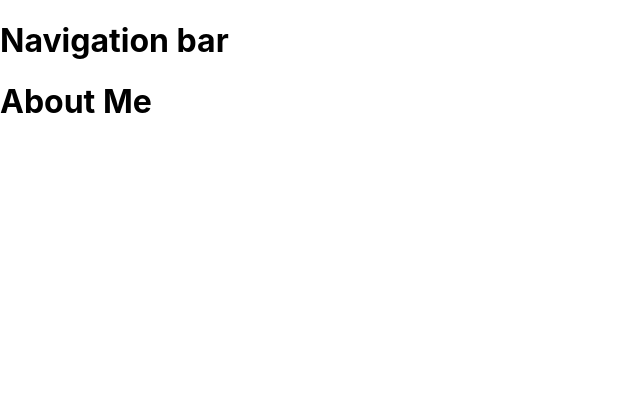
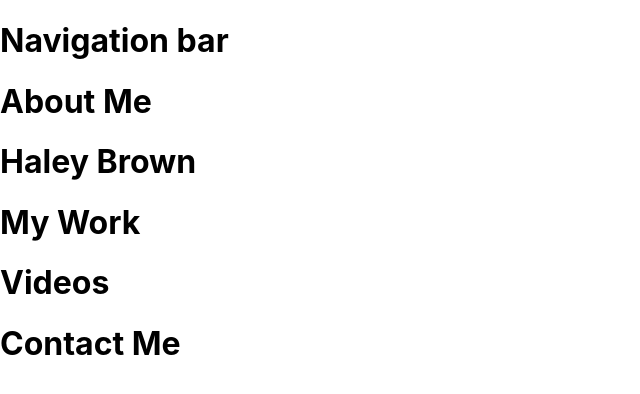
Before and after one commit to Hbrown16/React-Portfolio, a React (Create React App) app in the folder react-portfolio-haley/: page / in a window 1280 px wide. Shown: the top 394 px of the page, without its empty margins (0-640 px from the left). Built offline with nearby package versions, Linux system fonts and the light colour scheme.

Commit message:
importing files

```diff
--- a/react-portfolio-haley/src/App.js
+++ b/react-portfolio-haley/src/App.js
@@ -9,6 +9,10 @@ const App = () => {
     <div className="App">
      < NavBar />
      < About />
+     < Home />
+     < Skills />
+     < Youtube />
+     < Contact />
     </div>
   );
 }
```
